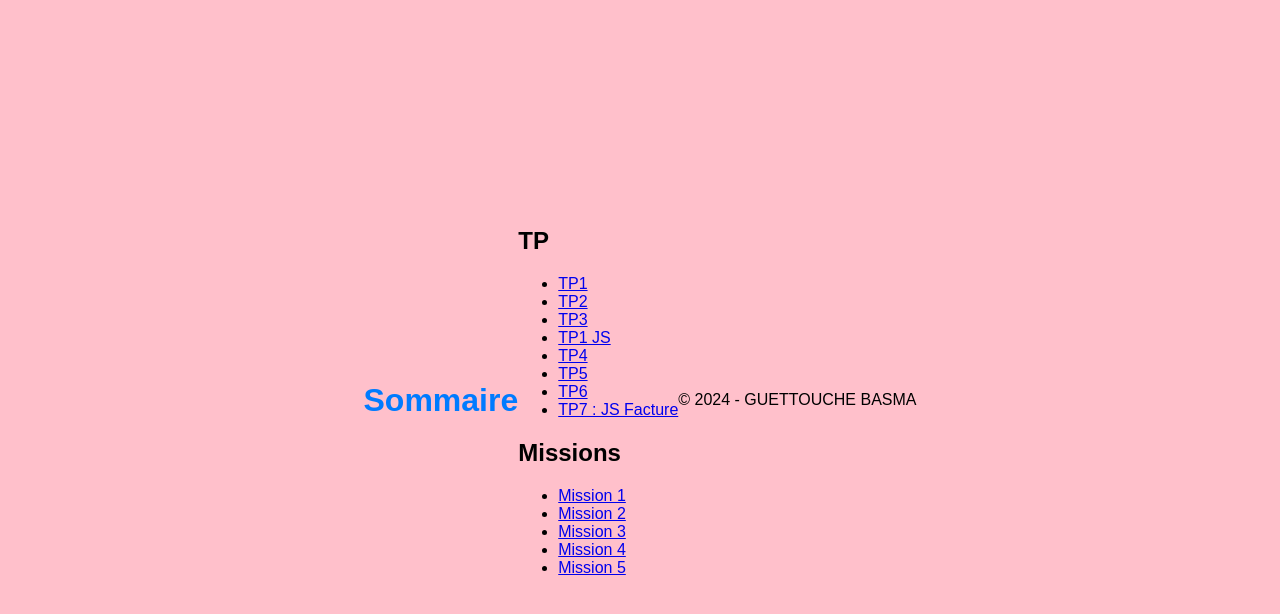
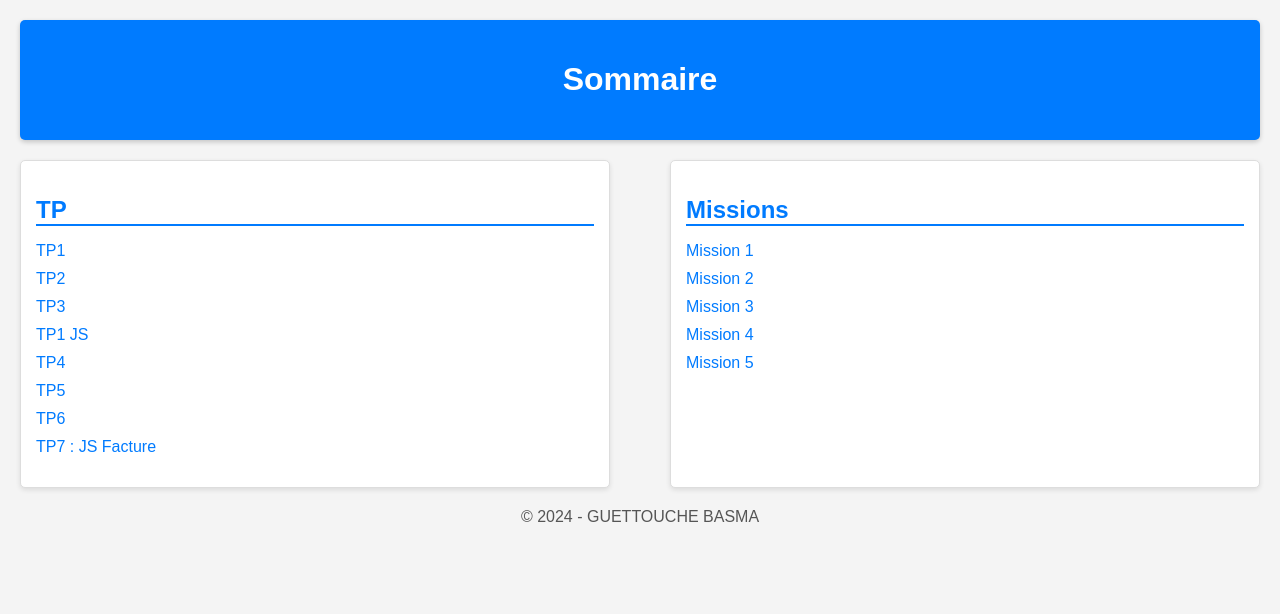
Before and after one commit to BasmaCooki/site_vf, a plain HTML site: page index.html in a window 1280 px wide. Drawn offline with Linux system fonts and the light colour scheme.

Commit message:
indexstiles.css

```diff
--- a/styles.css
+++ b/styles.css
@@ -1,65 +1,62 @@
-
 body {
-  font-family: Arial, sans-serif;
+  font-family: 'Arial', sans-serif;
   margin: 0;
-  padding: 0;
-  background-color: pink;
-  display: flex;
-  align-items: center;
-  justify-content: center;
-  height: 100vh;
+  padding: 20px;
+  background-color: #f4f4f4;
 }
 
-
-.form-container {
-  background-color: #fff;
+header {
+  background-color: #007BFF;
+  color: white;
   padding: 20px;
-  border-radius: 10px;
-  box-shadow: 0 4px 8px rgba(0, 0, 0, 0.2);
   text-align: center;
-  width: 300px;
-}
-
-h1 {
-  color: #007BFF;
+  border-radius: 5px;
+  box-shadow: 0 2px 5px rgba(0, 0, 0, 0.2);
   margin-bottom: 20px;
 }
 
-label {
-  display: block;
-  margin-bottom: 8px;
-  font-weight: bold;
+.container {
+  display: flex;
+  justify-content: space-between;
 }
 
-input[type="text"],
-input[type="password"] {
-  width: 100%;
-  padding: 10px;
-  margin-bottom: 20px;
+.column {
+  background-color: #fff;
   border: 1px solid #ddd;
   border-radius: 5px;
+  padding: 15px;
+  width: 45%;
+  box-shadow: 0 2px 5px rgba(0, 0, 0, 0.1);
 }
 
-button {
-  background-color: #007BFF;
-  color: #fff;
-  border: none;
-  padding: 10px 20px;
-  cursor: pointer;
-  border-radius: 5px;
-  margin-top: 10px;
-  width: 100%;
+h2 {
+  border-bottom: 2px solid #007BFF;
+  color: #007BFF;
+  margin-bottom: 10px;
 }
 
-button:hover {
-  background-color: #0056b3;
+ul {
+  list-style-type: none;
+  padding: 0;
 }
 
-.cancel-btn {
-  background-color: #f44336;
-  margin-top: 10px;
+li {
+  margin: 10px 0;
 }
 
-.cancel-btn:hover {
-  background-color: #c23616;
+a {
+  text-decoration: none;
+  color: #007BFF;
+  transition: color 0.3s;
 }
+
+a:hover {
+  color: #0056b3;
+  text-decoration: underline;
+}
+
+footer {
+  text-align: center;
+  margin-top: 20px;
+  color: #555;
+}
```
